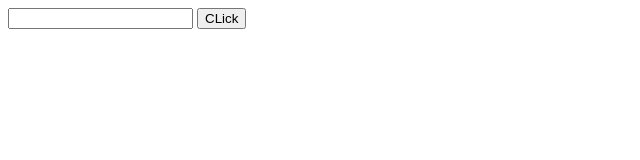
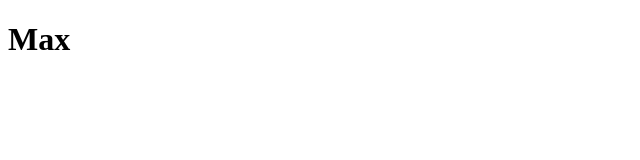
Before and after one commit to joangavelan/typescript, a website: page index.html in a window 1280 px wide. Shown: the whole page, without its empty margins (0-640 px from the left). Drawn offline with Linux system fonts and the light colour scheme.

Commit message:
advanced decorators

```diff
--- a/app.js
+++ b/app.js
@@ -11,6 +11,17 @@ function Logger(logString) {
         console.log(constructor);
     };
 }
+function WithTemplate(template, hookId) {
+    return function (constructor) {
+        const HTMLelem = document.getElementById(hookId);
+        const p = new constructor();
+        if (HTMLelem) {
+            HTMLelem.innerHTML = template;
+            HTMLelem.querySelector('h1').textContent = p.name;
+        }
+    };
+}
+// @Logger('LOGGING - PERSON')
 let Person = class Person {
     constructor() {
         this.name = "Max";
@@ -18,7 +29,7 @@ let Person = class Person {
     }
 };
 Person = __decorate([
-    Logger('LOGGING - PERSON')
+    WithTemplate("<h1>My Person Object</h1>", "app")
 ], Person);
-const pers = new Person();
-console.log(pers);
+// const pers = new Person();
+// console.log(pers);
--- a/index.html
+++ b/index.html
@@ -6,11 +6,9 @@
   <meta name="viewport" content="width=device-width, initial-scale=1.0">
   <title>Typescript</title>
   <script src="app.js" defer></script>
-  <script src="analytics.js" defer></script>
 </head>
 <body>
 
-  <input type="text" id="user-input">
-  <button>CLick</button>
+  <div id="app"></div>
 </body>
 </html>
```
Also changed, not shown: app.ts (+18 -5 lines).
